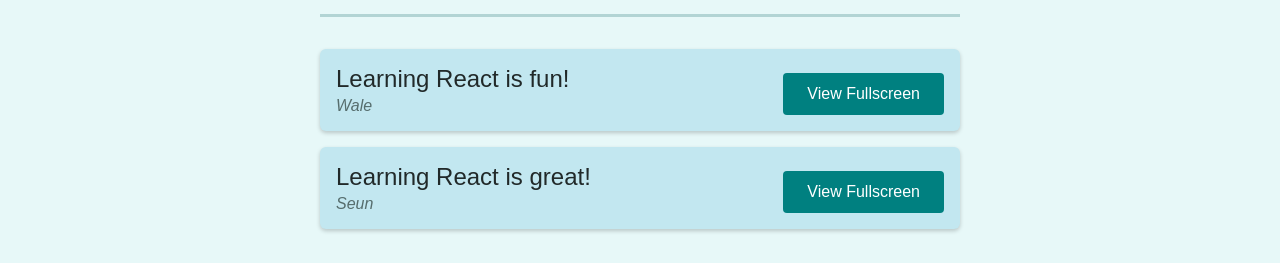
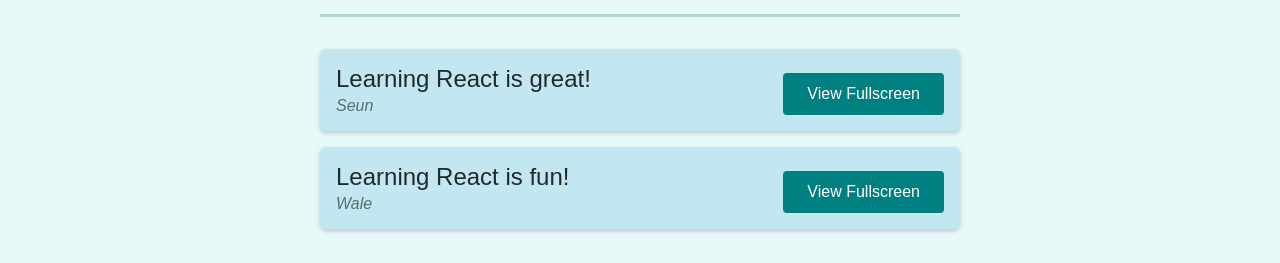
Before and after one commit to OlawaleOkemuyiwa/react-router-practice-project, a React (Create React App) app: page /quotes in a window 1280 px wide. Shown: the part 166-429 px from the top of the page. Built offline with nearby package versions, Linux system fonts and the light colour scheme.

Commit message:
sixth commit

```diff
--- a/src/components/quotes/QuoteList.js
+++ b/src/components/quotes/QuoteList.js
@@ -4,25 +4,39 @@
 import QuoteItem from './QuoteItem';
 import classes from './QuoteList.module.css';
 
+const sortQuotes = (quotes, ascending) => {
+  return quotes.sort((quoteA, quoteB) => {
+    if (ascending) {
+      return quoteA.id > quoteB.id ? 1 : -1;
+    } else {
+      return quoteA.id < quoteB.id ? 1 : -1;
+    }
+  });
+};
+
 const QuoteList = props => {
-  const navigate = useNavigate(); //useNavigate helps to programatically navigate and change the URL
-  const location = useLocation(); //useLocation provides access to a location object which has info about the currently loaded URL(hash, pathname, search etc)
-  console.log(location)
+  const navigate = useNavigate();     //useNavigate helps to programatically navigate and change the URL
+  const location = useLocation();     //useLocation provides access to a location object which has info about the currently loaded URL(hash, pathname, search etc)
 
-  const queryParam = new URLSearchParams(location.search)  //URLSearchParams is a JS func constructor that helps to extract data from query/searh parameters
-  const isSortingAscending = queryParam.get('sort') === 'asc';
+  const queryParams = new URLSearchParams(location.search)   //URLSearchParams is a JS func constructor that helps to extract data from query/searh parameters
+
+  const isSortingAscending = queryParams.get('sort') === 'asc';
+
+  const sortedQuotes = sortQuotes(props.quotes, isSortingAscending);
 
   const changeSortingHandler = () => {
-    navigate('/quotes?sort=asc');
+    navigate(`/quotes?sort=${isSortingAscending ? 'desc' : 'asc'}`);
   }
 
   return (
     <Fragment>
       <div className={classes.sorting}>
-        <button onClick={changeSortingHandler}>Sort Ascending</button>
+        <button
+          onClick={changeSortingHandler}
+        >Sort {isSortingAscending ? 'Descending': 'Ascending'}</button>
       </div>
       <ul className={classes.list}>
-        {props.quotes.map(quote => (
+        {sortedQuotes.map(quote => (
           <QuoteItem
             key={quote.id}
             id={quote.id}
--- a/src/pages/QuoteDetail.js
+++ b/src/pages/QuoteDetail.js
@@ -1,5 +1,5 @@
 import { Fragment } from "react";
-import { Outlet, useParams } from "react-router-dom";
+import { Link, Outlet, useParams } from "react-router-dom";
 import HighlightedQuote from "../components/quotes/HighlightedQuote";
 
 const DUMMY_QUOTES = [
@@ -19,6 +19,9 @@
   return (
     <Fragment>
       <HighlightedQuote text={quote.text} author={quote.author} />
+      <div className="centered">
+        <Link className="btn btn--flat" to="comments">Load Comments</Link>
+      </div>
       <Outlet />              {/*the nested Comments component is loaded and inserted here whenever the present URL matches its specfied Route path*/}
     </Fragment>
   )
```
